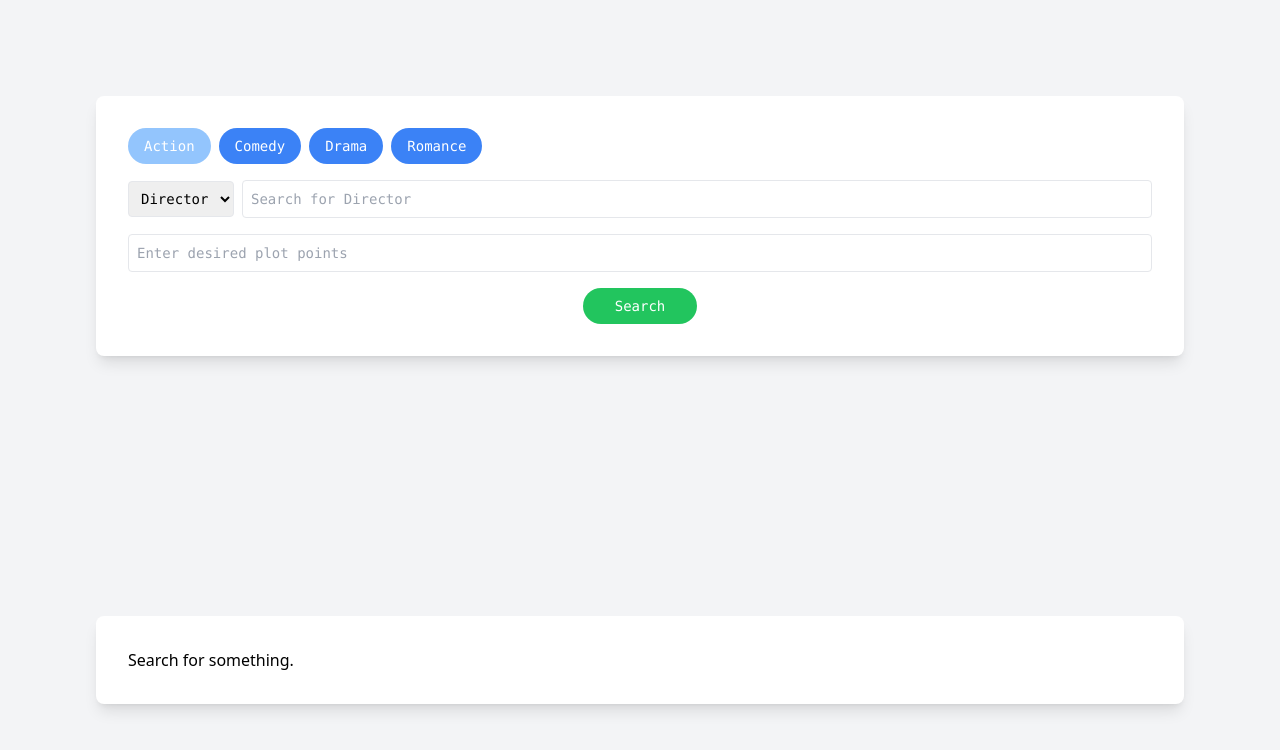
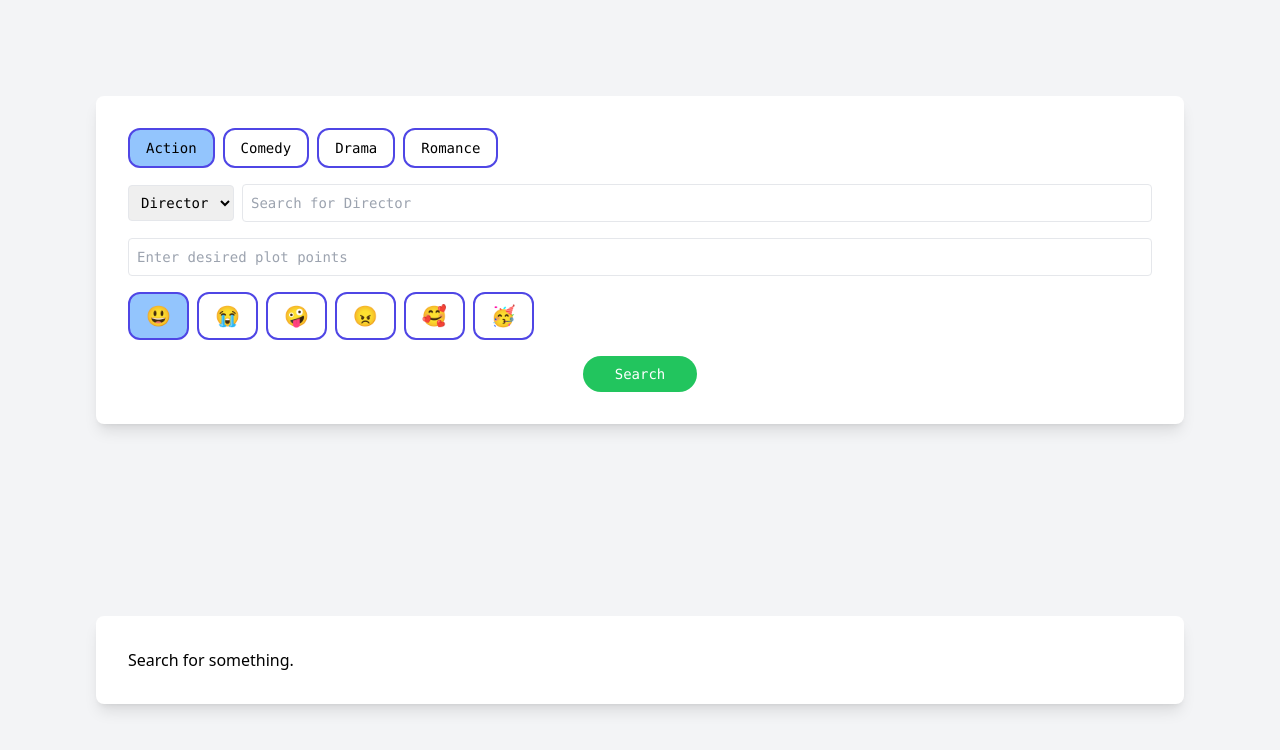
Before and after one commit to AaronCGoidel/metaphor-prototype, a Next.js app: page / in a window 1280 px wide. Shown: the top 750 px of the page. Built offline with nearby package versions, Linux system fonts and the light colour scheme.

Commit message:
add mood search

```diff
--- a/components/GenreButtons.js
+++ b/components/GenreButtons.js
@@ -7,7 +7,7 @@ export default function GenreButtons({ genre, setGenre }) {
         <button
           type="button"
           key={g}
-          className={`text-white rounded-full py-2 px-4 ${g === genre ? "bg-blue-300" : "bg-blue-500 hover:bg-blue-600"}`}
+          className={`rounded-xl py-2 px-4 border-indigo-600 border-2  ${g === genre ? "bg-blue-300" : ""}`}
           onClick={() => setGenre(g)}
         >
           {g}
--- /dev/null
+++ b/components/MoodButtons.js
@@ -0,0 +1,25 @@
+export default function MoodButtons({ mood, setMood }) {
+  const moods = [
+    { emoji: '😃', name: 'happy' },
+    { emoji: '😭', name: 'like crying' },
+    { emoji: '🤪', name: 'silly' },
+    { emoji: '😠', name: 'angry' },
+    { emoji: '🥰', name: 'lovey-dovey' },
+    { emoji: '🥳', name: 'celebratory' },
+  ];
+
+  return (
+    <div className="flex flex-wrap gap-2">
+      {moods.map((m) => (
+        <button
+          type="button"
+          key={m.name}
+          className={`text-xl rounded-xl py-2 px-4 border-indigo-600 border-2 ${m.name === mood ? "bg-blue-300" : ""}`}
+          onClick={() => setMood(m.name)}
+        >
+          {m.emoji}
+        </button>
+      ))}
+    </div>
+  );
+}
--- a/pages/index.js
+++ b/pages/index.js
@@ -1,5 +1,5 @@
 import Head from "next/head";
-import Image from "next/image";
+import MoodButtons from "../components/MoodButtons";
 import GenreButtons from "../components/GenreButtons";
 import PlotSearch from "../components/PlotSearch";
 import PersonSearch from "../components/PersonSearch";
@@ -8,6 +8,7 @@ import axios from "axios";
 
 export default function Home() {
   const [genre, setGenre] = useState("Action");
+  const [mood, setMood] = useState('happy');
   const [isActor, setIsActor] = useState(true); // [actor, director]
   const [person, setPerson] = useState("");
   const [plot, setPlot] = useState("");
@@ -19,7 +20,7 @@ export default function Home() {
 
     const query = `A ${genre} movie where ${plot} and ${
       isActor ? "stars" : "is directed by"
-    } ${person}`;
+    } ${person} for when you're feeling ${mood}.`;
     console.log("Query:", query);
 
     try {
@@ -76,6 +77,9 @@ export default function Home() {
 
           <PlotSearch plot={plot} setPlot={setPlot} />
 
+          <MoodButtons mood={mood} setMood={setMood} />
+
+
           <div className="flex justify-center">
             <button
               className="bg-green-500 text-white rounded-full py-2 px-8 hover:bg-green-600"
@@ -95,10 +99,6 @@ export default function Home() {
                 {content.title}
               </a>
             </h2>
-            <div
-              className="text-sm"
-              dangerouslySetInnerHTML={{ __html: content.extract }}
-            />
           </div>
         ))
       ) : (
```
